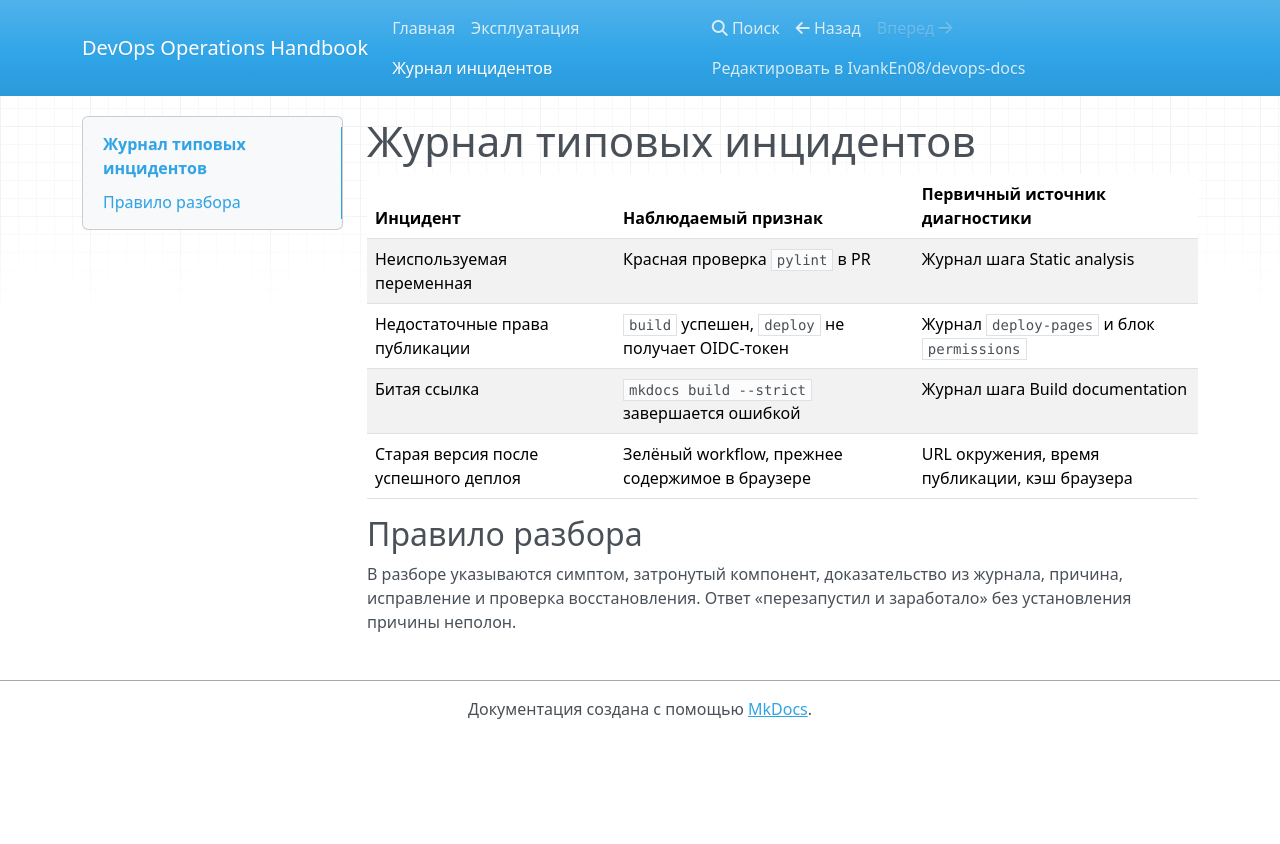
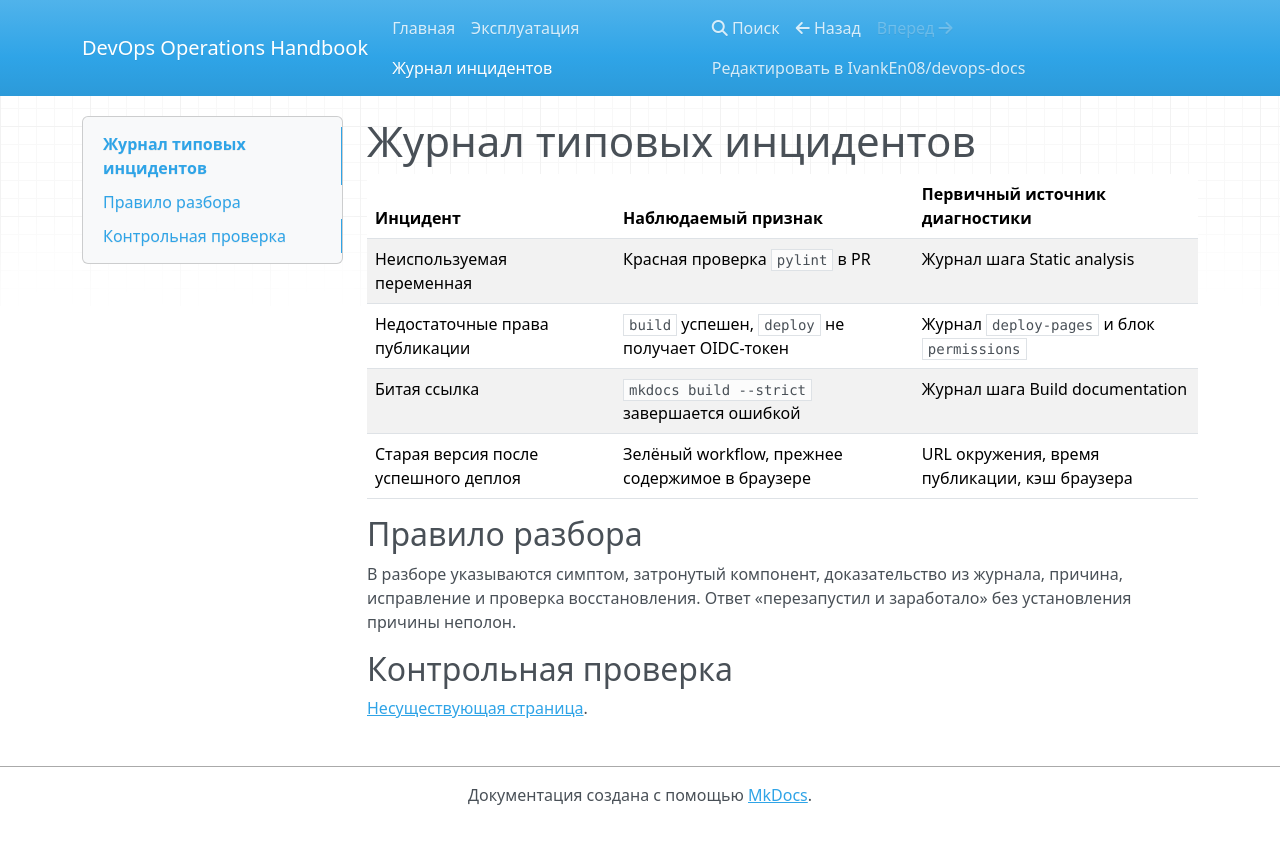
Before and after one commit to IvankEn08/devops-docs, an MkDocs documentation site: the page built from docs/incidents.md, in a window 1280 px wide. Shown: the top 844 px of the page. Built offline with MkDocs 1.6.1, drawn with Linux system fonts in a browser that asks for light colours; nearby versions of some CDN libraries.

Commit message:
test: add intentionally broken documentation link

```diff
--- a/docs/incidents.md
+++ b/docs/incidents.md
@@ -10,3 +10,7 @@
 ## Правило разбора
 
 В разборе указываются симптом, затронутый компонент, доказательство из журнала, причина, исправление и проверка восстановления. Ответ «перезапустил и заработало» без установления причины неполон.
+
+## Контрольная проверка
+
+[Несуществующая страница](missing-page.md).
```
